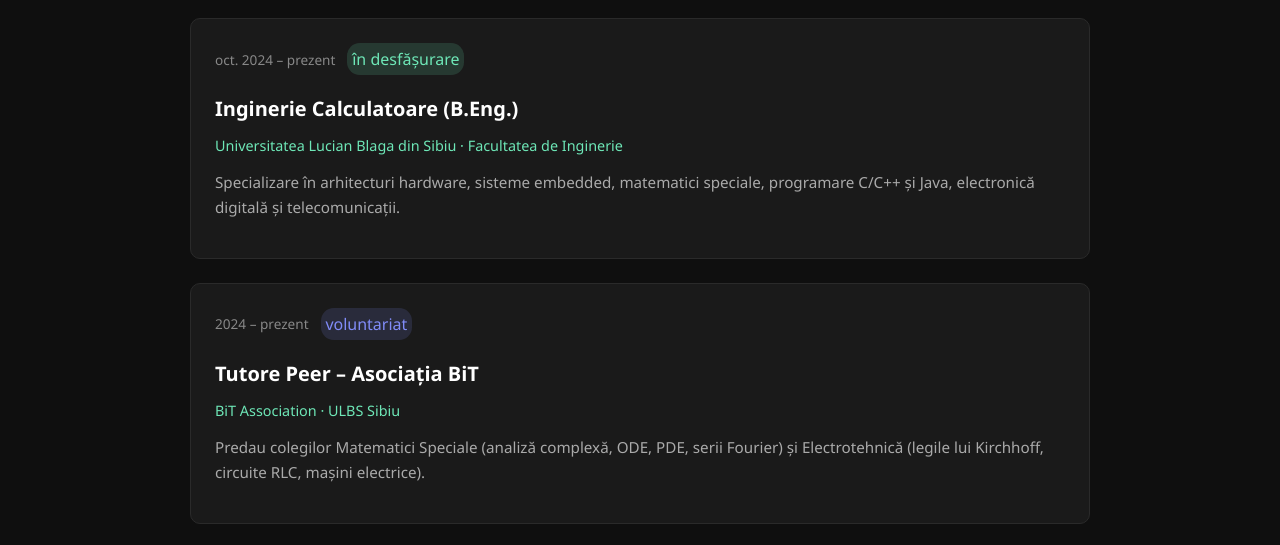
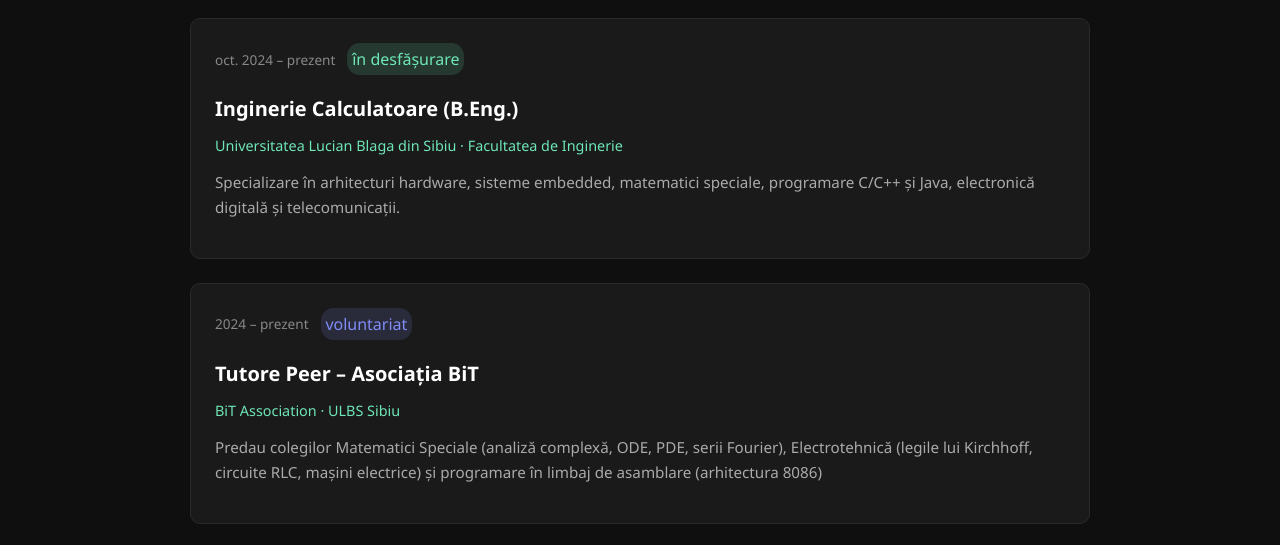
Before and after one commit to andreiBirsanIoan/Web-II-Project-2026, a plain HTML site: page project-root/about.html in a window 1280 px wide. Shown: the part 202-747 px from the top of the page. Drawn offline with Linux system fonts and the light colour scheme.

Commit message:
final html code fix

```diff
--- a/project-root/about.html
+++ b/project-root/about.html
@@ -51,7 +51,7 @@
                         </div>
                         <h3>Tutore Peer – Asociația BiT</h3>
                         <p class="tl-org">BiT Association · ULBS Sibiu</p>
-                        <p class="tl-desc">Predau colegilor Matematici Speciale (analiză complexă, ODE, PDE, serii Fourier) și Electrotehnică (legile lui Kirchhoff, circuite RLC, mașini electrice).</p>
+                        <p class="tl-desc">Predau colegilor Matematici Speciale (analiză complexă, ODE, PDE, serii Fourier), Electrotehnică (legile lui Kirchhoff, circuite RLC, mașini electrice) și programare în limbaj de asamblare (arhitectura 8086)</p>
                     </div>
                 </div>
 
```
